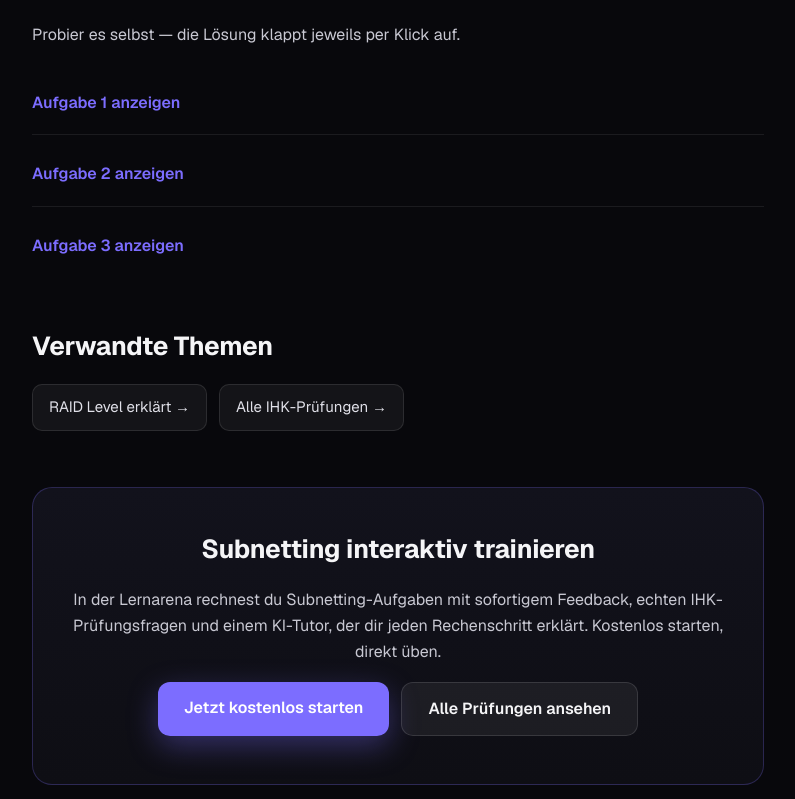
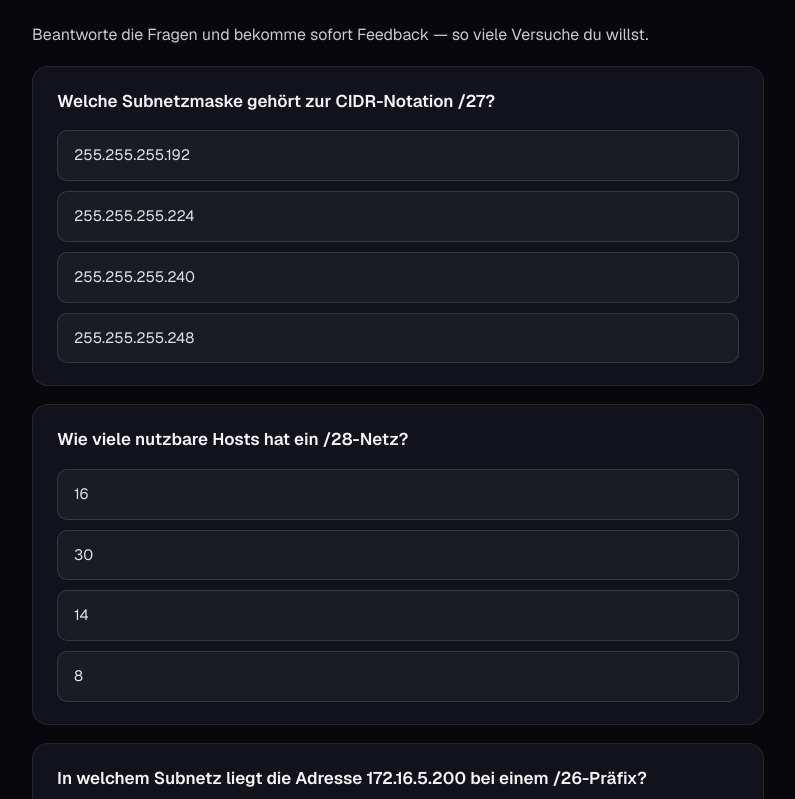
Before and after one commit to claudioNelson/IHK_App, a Next.js app in the folder web/: page /lernen/subnetting in a window 1280 px wide. Shown: the part 2061-2860 px from the top of the page, without its empty margins (242-1037 px from the left). Built offline with nearby package versions, Linux system fonts and the light colour scheme.

Commit message:
Feature: Interaktives Quiz auf Subnetting-Seite

```diff
--- /dev/null
+++ b/web/app/lernen/_components/QuizFrage.tsx
@@ -0,0 +1,126 @@
+"use client";
+
+import { useState } from "react";
+
+type Option = { text: string; richtig: boolean };
+
+export default function QuizFrage({
+  frage,
+  optionen,
+  erklaerung,
+}: {
+  frage: string;
+  optionen: Option[];
+  erklaerung: string;
+}) {
+  const [gewaehlt, setGewaehlt] = useState<number | null>(null);
+  const beantwortet = gewaehlt !== null;
+  const richtigIndex = optionen.findIndex((o) => o.richtig);
+  const istRichtig = beantwortet && optionen[gewaehlt].richtig;
+
+  return (
+    <div
+      style={{
+        background: "#12121C",
+        border: "1px solid rgba(255,255,255,0.08)",
+        borderRadius: 16,
+        padding: "22px 24px",
+        margin: "18px 0",
+      }}
+    >
+      <p
+        style={{
+          color: "#F5F5F7",
+          fontWeight: 600,
+          margin: "0 0 16px",
+          fontSize: 17,
+          lineHeight: 1.5,
+        }}
+      >
+        {frage}
+      </p>
+
+      <div style={{ display: "flex", flexDirection: "column", gap: 10 }}>
+        {optionen.map((o, i) => {
+          let bg = "rgba(255,255,255,0.04)";
+          let border = "1px solid rgba(255,255,255,0.12)";
+          let color = "#E0E0E8";
+          let mark = "";
+
+          if (beantwortet) {
+            if (i === richtigIndex) {
+              bg = "rgba(52,199,89,0.16)";
+              border = "1px solid rgba(52,199,89,0.6)";
+              color = "#B8F0C4";
+              mark = "  ✓";
+            } else if (i === gewaehlt) {
+              bg = "rgba(255,69,58,0.16)";
+              border = "1px solid rgba(255,69,58,0.6)";
+              color = "#FFC1BC";
+              mark = "  ✗";
+            }
+          }
+
+          return (
+            <button
+              key={i}
+              onClick={() => {
+                if (!beantwortet) setGewaehlt(i);
+              }}
+              disabled={beantwortet}
+              style={{
+                textAlign: "left",
+                padding: "12px 16px",
+                borderRadius: 10,
+                background: bg,
+                border,
+                color,
+                fontSize: 15,
+                cursor: beantwortet ? "default" : "pointer",
+                fontFamily: "inherit",
+                transition: "background .12s ease, border-color .12s ease",
+              }}
+            >
+              {o.text}
+              {mark}
+            </button>
+          );
+        })}
+      </div>
+
+      {beantwortet && (
+        <div style={{ marginTop: 16 }}>
+          <p
+            style={{
+              color: istRichtig ? "#5FD98A" : "#FF6B63",
+              fontWeight: 600,
+              margin: "0 0 6px",
+              fontSize: 16,
+            }}
+          >
+            {istRichtig ? "Richtig!" : "Nicht ganz."}
+          </p>
+          <p style={{ color: "#C8C8D2", margin: 0, fontSize: 15, lineHeight: 1.6 }}>
+            {erklaerung}
+          </p>
+          <button
+            onClick={() => setGewaehlt(null)}
+            style={{
+              marginTop: 14,
+              padding: "8px 16px",
+              borderRadius: 8,
+              background: "rgba(124,109,255,0.14)",
+              border: "1px solid rgba(124,109,255,0.4)",
+              color: "#C4BBFF",
+              fontSize: 14,
+              cursor: "pointer",
+              fontFamily: "inherit",
+            }}
+          >
+            Nochmal versuchen
+          </button>
+        </div>
+      )}
+    </div>
+  );
+}
--- a/web/app/lernen/subnetting/page.tsx
+++ b/web/app/lernen/subnetting/page.tsx
@@ -1,10 +1,11 @@
 import type { Metadata } from "next";
 import Link from "next/link";
+import QuizFrage from "../_components/QuizFrage";
 
 export const metadata: Metadata = {
   title: "Subnetting üben — Aufgaben, Rechenweg & Lösungen (IHK)",
   description:
-    "Subnetting einfach erklärt und kostenlos üben: Subnetzmaske, CIDR, Netz- und Broadcast-Adresse berechnen. Mit Schritt-für-Schritt-Beispiel und Übungsaufgaben für die IHK-Prüfung als Fachinformatiker.",
+    "Subnetting einfach erklärt und kostenlos üben: Subnetzmaske, CIDR, Netz- und Broadcast-Adresse berechnen. Mit Schritt-für-Schritt-Beispiel und interaktiven Übungsaufgaben für die IHK-Prüfung als Fachinformatiker.",
   alternates: {
     canonical: "https://lernarena.app/lernen/subnetting",
   },
@@ -15,7 +16,7 @@ export const metadata: Metadata = {
     siteName: "Lernarena",
     title: "Subnetting üben — Aufgaben, Rechenweg & Lösungen (IHK)",
     description:
-      "Subnetting Schritt für Schritt: Subnetzmaske, CIDR, Netz- und Broadcast-Adresse. Mit Übungsaufgaben und Lösungen für die Fachinformatiker-Prüfung.",
+      "Subnetting Schritt für Schritt: Subnetzmaske, CIDR, Netz- und Broadcast-Adresse. Mit interaktiven Übungsaufgaben für die Fachinformatiker-Prüfung.",
   },
 };
 
@@ -74,93 +75,50 @@ export default function SubnettingPage() {
           min-height: 100vh;
           line-height: 1.65;
         }
-        .sn-container {
-          max-width: 780px;
-          margin: 0 auto;
-          padding: 72px 24px 96px;
-        }
+        .sn-container { max-width: 780px; margin: 0 auto; padding: 72px 24px 96px; }
         .sn-crumb { font-size: 14px; color: #7C6DFF; margin-bottom: 24px; }
         .sn-crumb a { color: #7C6DFF; text-decoration: none; }
         .sn-crumb a:hover { text-decoration: underline; }
         .sn-wrap h1 {
           font-size: clamp(32px, 5vw, 46px);
-          line-height: 1.1;
-          letter-spacing: -0.02em;
-          margin: 0 0 16px;
-          font-weight: 700;
+          line-height: 1.1; letter-spacing: -0.02em;
+          margin: 0 0 16px; font-weight: 700;
         }
         .sn-lead { font-size: 19px; color: #A0A0B0; margin: 0 0 32px; }
-        .sn-wrap h2 {
-          font-size: 26px;
-          letter-spacing: -0.01em;
-          margin: 48px 0 16px;
-          font-weight: 650;
-        }
+        .sn-wrap h2 { font-size: 26px; letter-spacing: -0.01em; margin: 48px 0 16px; font-weight: 650; }
         .sn-wrap h3 { font-size: 19px; margin: 28px 0 8px; font-weight: 600; }
         .sn-wrap p { color: #C8C8D2; margin: 0 0 16px; }
         .sn-wrap strong { color: #F5F5F7; }
-        .sn-cta-row { display: flex; gap: 12px; flex-wrap: wrap; margin: 8px 0 8px; }
+        .sn-cta-row { display: flex; gap: 12px; flex-wrap: wrap; margin: 8px 0; }
         .sn-btn {
-          display: inline-block;
-          padding: 13px 26px;
-          border-radius: 12px;
-          font-weight: 600;
-          font-size: 16px;
-          text-decoration: none;
-          transition: transform .12s ease, box-shadow .12s ease;
+          display: inline-block; padding: 13px 26px; border-radius: 12px;
+          font-weight: 600; font-size: 16px; text-decoration: none; transition: transform .12s ease;
         }
-        .sn-btn-primary {
-          background: #7C6DFF;
-          color: #fff;
-          box-shadow: 0 10px 30px rgba(124,109,255,0.35);
-        }
+        .sn-btn-primary { background: #7C6DFF; color: #fff; box-shadow: 0 10px 30px rgba(124,109,255,0.35); }
         .sn-btn-primary:hover { transform: translateY(-2px); }
-        .sn-btn-ghost {
-          background: rgba(255,255,255,0.06);
-          color: #F5F5F7;
-          border: 1px solid rgba(255,255,255,0.12);
-        }
+        .sn-btn-ghost { background: rgba(255,255,255,0.06); color: #F5F5F7; border: 1px solid rgba(255,255,255,0.12); }
         .sn-btn-ghost:hover { background: rgba(255,255,255,0.1); }
         .sn-table { width: 100%; border-collapse: collapse; margin: 16px 0 8px; font-size: 15px; }
-        .sn-table th, .sn-table td {
-          text-align: left;
-          padding: 11px 14px;
-          border-bottom: 1px solid rgba(255,255,255,0.08);
-        }
+        .sn-table th, .sn-table td { text-align: left; padding: 11px 14px; border-bottom: 1px solid rgba(255,255,255,0.08); }
         .sn-table th { color: #A0A0B0; font-weight: 600; font-size: 13px; text-transform: uppercase; letter-spacing: 0.04em; }
         .sn-table td { color: #E0E0E8; font-variant-numeric: tabular-nums; }
-        .sn-card {
-          background: #12121C;
-          border: 1px solid rgba(255,255,255,0.08);
-          border-radius: 16px;
-          padding: 24px 26px;
-          margin: 20px 0;
-        }
+        .sn-card { background: #12121C; border: 1px solid rgba(255,255,255,0.08); border-radius: 16px; padding: 24px 26px; margin: 20px 0; }
         .sn-mono {
           font-family: var(--font-geist-mono), ui-monospace, monospace;
-          background: rgba(124,109,255,0.14);
-          color: #C4BBFF;
-          padding: 2px 7px;
-          border-radius: 6px;
-          font-size: 0.92em;
+          background: rgba(124,109,255,0.14); color: #C4BBFF;
+          padding: 2px 7px; border-radius: 6px; font-size: 0.92em;
         }
-        .sn-task { border-top: 1px solid rgba(255,255,255,0.08); padding: 18px 0; }
-        .sn-task:first-of-type { border-top: none; }
-        .sn-task summary {
-          cursor: pointer;
-          color: #7C6DFF;
-          font-weight: 600;
-          margin-top: 8px;
-          list-style: none;
+        .sn-related { display: flex; gap: 12px; flex-wrap: wrap; margin-top: 12px; }
+        .sn-chip {
+          display: inline-block; padding: 10px 16px; border-radius: 10px;
+          background: rgba(255,255,255,0.05); border: 1px solid rgba(255,255,255,0.1);
+          color: #E0E0E8; text-decoration: none; font-size: 15px;
         }
-        .sn-task summary::-webkit-details-marker { display: none; }
+        .sn-chip:hover { background: rgba(124,109,255,0.14); border-color: rgba(124,109,255,0.4); }
         .sn-final {
-          text-align: center;
-          background: linear-gradient(180deg, #12121C, #0E0E14);
-          border: 1px solid rgba(124,109,255,0.25);
-          border-radius: 20px;
-          padding: 40px 28px;
-          margin: 56px 0 0;
+          text-align: center; background: linear-gradient(180deg, #12121C, #0E0E14);
+          border: 1px solid rgba(124,109,255,0.25); border-radius: 20px;
+          padding: 40px 28px; margin: 56px 0 0;
         }
         .sn-final h2 { margin-top: 0; }
       `}</style>
@@ -179,12 +137,8 @@ export default function SubnettingPage() {
         </p>
 
         <div className="sn-cta-row">
-          <Link href="/signup" className="sn-btn sn-btn-primary">
-            Kostenlos üben
-          </Link>
-          <Link href="/pruefungen" className="sn-btn sn-btn-ghost">
-            Zu den Prüfungen
-          </Link>
+          <Link href="/signup" className="sn-btn sn-btn-primary">Kostenlos üben</Link>
+          <Link href="/pruefungen" className="sn-btn sn-btn-ghost">Zu den Prüfungen</Link>
         </div>
 
         <h2>Was ist Subnetting?</h2>
@@ -261,60 +215,46 @@ export default function SubnettingPage() {
           </p>
         </div>
 
-        <h2>Übungsaufgaben</h2>
-        <p>Probier es selbst — die Lösung klappt jeweils per Klick auf.</p>
+        <h2>Jetzt selbst testen</h2>
+        <p>Beantworte die Fragen und bekomme sofort Feedback — so viele Versuche du willst.</p>
 
-        <details className="sn-task">
-          <summary>Aufgabe 1 anzeigen</summary>
-          <p style={{ marginTop: 12 }}>
-            Welche Subnetzmaske gehört zur CIDR-Notation{" "}
-            <span className="sn-mono">/27</span>?
-          </p>
-          <details>
-            <summary style={{ color: "#7C6DFF", cursor: "pointer" }}>Lösung</summary>
-            <p style={{ marginTop: 8 }}>
-              <span className="sn-mono">255.255.255.224</span> — im letzten Oktett
-              sind 3 Bit gesetzt (11100000 = 224).
-            </p>
-          </details>
-        </details>
+        <QuizFrage
+          frage="Welche Subnetzmaske gehört zur CIDR-Notation /27?"
+          optionen={[
+            { text: "255.255.255.192", richtig: false },
+            { text: "255.255.255.224", richtig: true },
+            { text: "255.255.255.240", richtig: false },
+            { text: "255.255.255.248", richtig: false },
+          ]}
+          erklaerung="/27 bedeutet 3 gesetzte Bits im letzten Oktett: 11100000 = 224. Die Maske ist also 255.255.255.224."
+        />
 
-        <details className="sn-task">
-          <summary>Aufgabe 2 anzeigen</summary>
-          <p style={{ marginTop: 12 }}>
-            Wie viele nutzbare Hosts hat ein <span className="sn-mono">/28</span>-Netz?
-          </p>
-          <details>
-            <summary style={{ color: "#7C6DFF", cursor: "pointer" }}>Lösung</summary>
-            <p style={{ marginTop: 8 }}>
-              2^(32−28) − 2 = 2^4 − 2 = <strong>14 Hosts</strong>.
-            </p>
-          </details>
-        </details>
+        <QuizFrage
+          frage="Wie viele nutzbare Hosts hat ein /28-Netz?"
+          optionen={[
+            { text: "16", richtig: false },
+            { text: "30", richtig: false },
+            { text: "14", richtig: true },
+            { text: "8", richtig: false },
+          ]}
+          erklaerung="2^(32−28) − 2 = 2^4 − 2 = 14. Netz- und Broadcast-Adresse zählen nicht als nutzbare Hosts."
+        />
 
-        <details className="sn-task">
-          <summary>Aufgabe 3 anzeigen</summary>
-          <p style={{ marginTop: 12 }}>
-            In welchem Subnetz liegt die Adresse{" "}
-            <span className="sn-mono">172.16.5.200</span> bei einem{" "}
-            <span className="sn-mono">/26</span>-Präfix? Nenne Netz- und
-            Broadcast-Adresse.
-          </p>
-          <details>
-            <summary style={{ color: "#7C6DFF", cursor: "pointer" }}>Lösung</summary>
-            <p style={{ marginTop: 8 }}>
-              Blockgröße 64 → Subnetze .0, .64, .128, .192. Die .200 liegt im Block{" "}
-              <span className="sn-mono">.192</span>. Netzadresse{" "}
-              <span className="sn-mono">172.16.5.192</span>, Broadcast{" "}
-              <span className="sn-mono">172.16.5.255</span>, nutzbar .193–.254.
-            </p>
-          </details>
-        </details>
+        <QuizFrage
+          frage="In welchem Subnetz liegt die Adresse 172.16.5.200 bei einem /26-Präfix?"
+          optionen={[
+            { text: "Netz 172.16.5.128, Broadcast 172.16.5.191", richtig: false },
+            { text: "Netz 172.16.5.192, Broadcast 172.16.5.255", richtig: true },
+            { text: "Netz 172.16.5.200, Broadcast 172.16.5.255", richtig: false },
+            { text: "Netz 172.16.5.64, Broadcast 172.16.5.127", richtig: false },
+          ]}
+          erklaerung="Blockgröße bei /26 ist 64 → Subnetze .0, .64, .128, .192. Die .200 liegt im Block .192: Netzadresse 172.16.5.192, Broadcast 172.16.5.255, nutzbar .193–.254."
+        />
 
         <h2>Verwandte Themen</h2>
-        <div style={{ display: "flex", gap: 12, flexWrap: "wrap", marginTop: 12 }}>
-          <Link href="/lernen/raid" style={{ padding: "10px 16px", borderRadius: 10, background: "rgba(255,255,255,0.05)", border: "1px solid rgba(255,255,255,0.1)", color: "#E0E0E8", textDecoration: "none", fontSize: 15 }}>RAID Level erklärt →</Link>
-          <Link href="/pruefungen" style={{ padding: "10px 16px", borderRadius: 10, background: "rgba(255,255,255,0.05)", border: "1px solid rgba(255,255,255,0.1)", color: "#E0E0E8", textDecoration: "none", fontSize: 15 }}>Alle IHK-Prüfungen →</Link>
+        <div className="sn-related">
+          <Link href="/lernen/raid" className="sn-chip">RAID Level erklärt →</Link>
+          <Link href="/pruefungen" className="sn-chip">Alle IHK-Prüfungen →</Link>
         </div>
 
         <section className="sn-final">
@@ -325,12 +265,8 @@ export default function SubnettingPage() {
             erklärt. Kostenlos starten, direkt üben.
           </p>
           <div className="sn-cta-row" style={{ justifyContent: "center" }}>
-            <Link href="/signup" className="sn-btn sn-btn-primary">
-              Jetzt kostenlos starten
-            </Link>
-            <Link href="/pruefungen" className="sn-btn sn-btn-ghost">
-              Alle Prüfungen ansehen
-            </Link>
+            <Link href="/signup" className="sn-btn sn-btn-primary">Jetzt kostenlos starten</Link>
+            <Link href="/pruefungen" className="sn-btn sn-btn-ghost">Alle Prüfungen ansehen</Link>
           </div>
         </section>
       </div>
```
